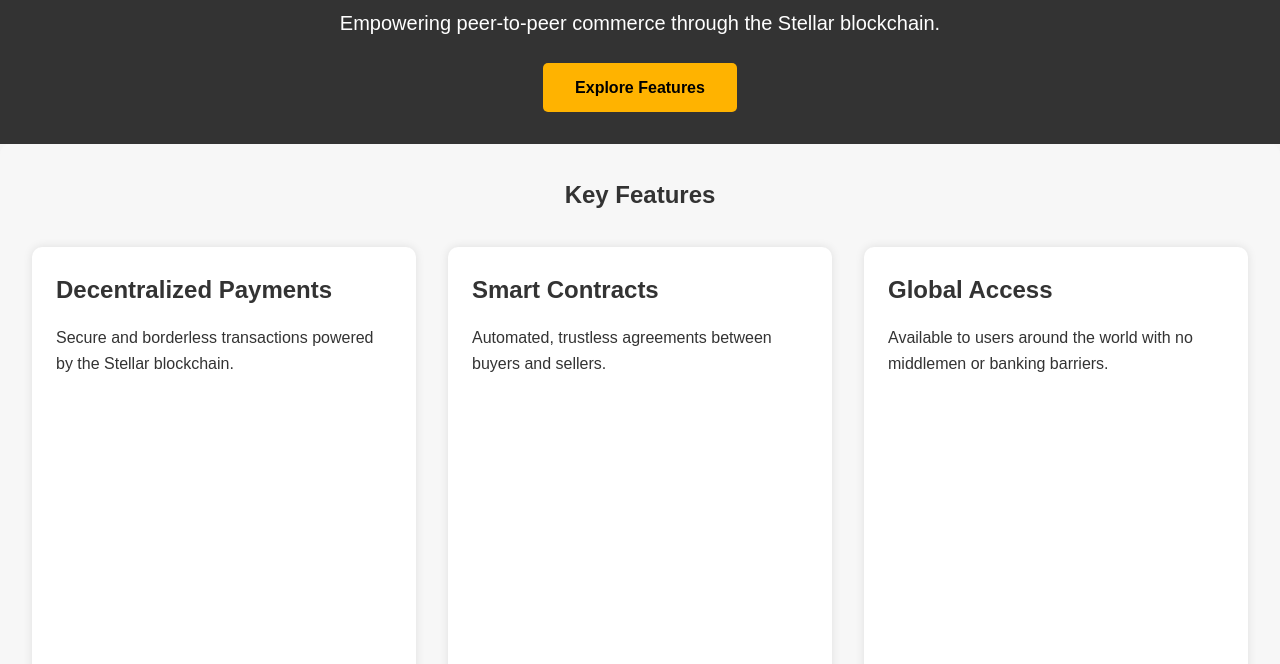
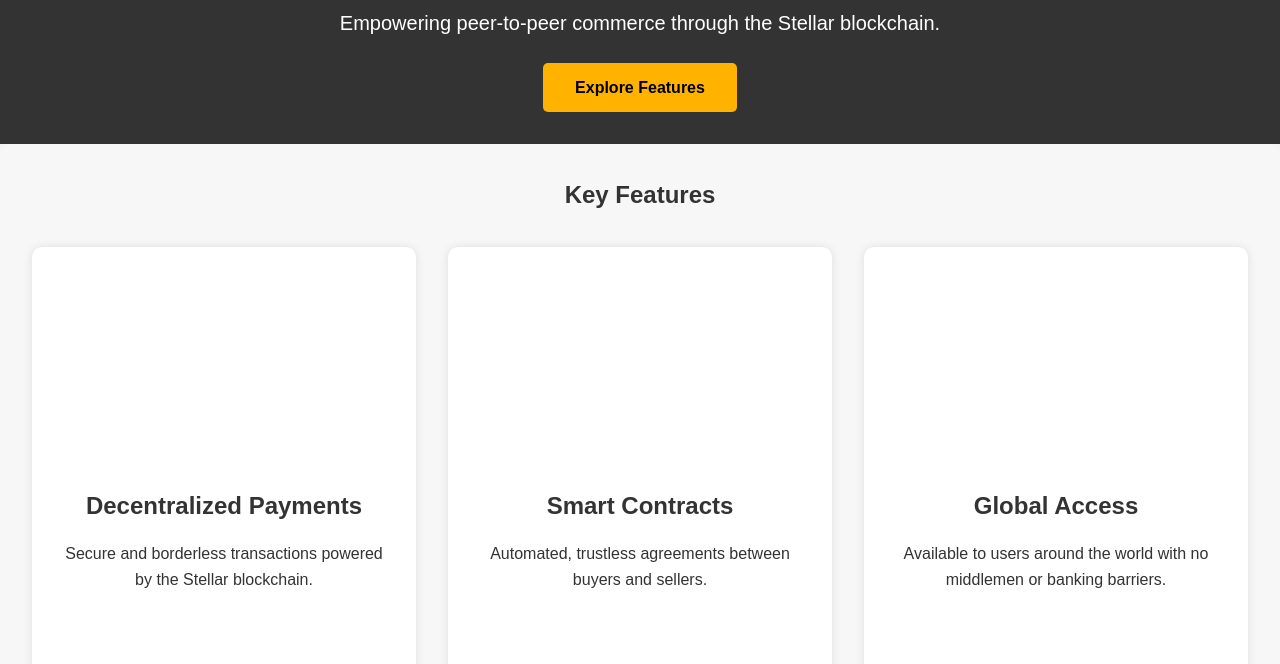
Before and after one commit to edrineasimwe/De-Com, a plain HTML site: page index.html in a window 1280 px wide. Shown: the part 136-800 px from the top of the page. Drawn offline with Linux system fonts and the light colour scheme.

Commit message:
Additional Code Modified

```diff
--- a/style.css
+++ b/style.css
@@ -86,12 +86,21 @@ h2 {
   border-radius: 10px;
   box-shadow: 0 0 10px rgba(0,0,0,0.1);
   height: 100%; /* Ensure the feature takes up the full height of its grid container */
+  display: flex;
+  flex-direction: column;
+  justify-content: center; /* Center content vertically */
+  align-items: center; /* Center content horizontally */
   padding-bottom: 10%; /* Add 10% padding to the bottom of each feature */
 }
 
 .feature h3 {
   font-size: 1.5rem;
   margin-bottom: 1rem;
+  text-align: center;
+}
+
+.feature p {
+  text-align: center;
 }
 
 /* How It Works Section */
```
